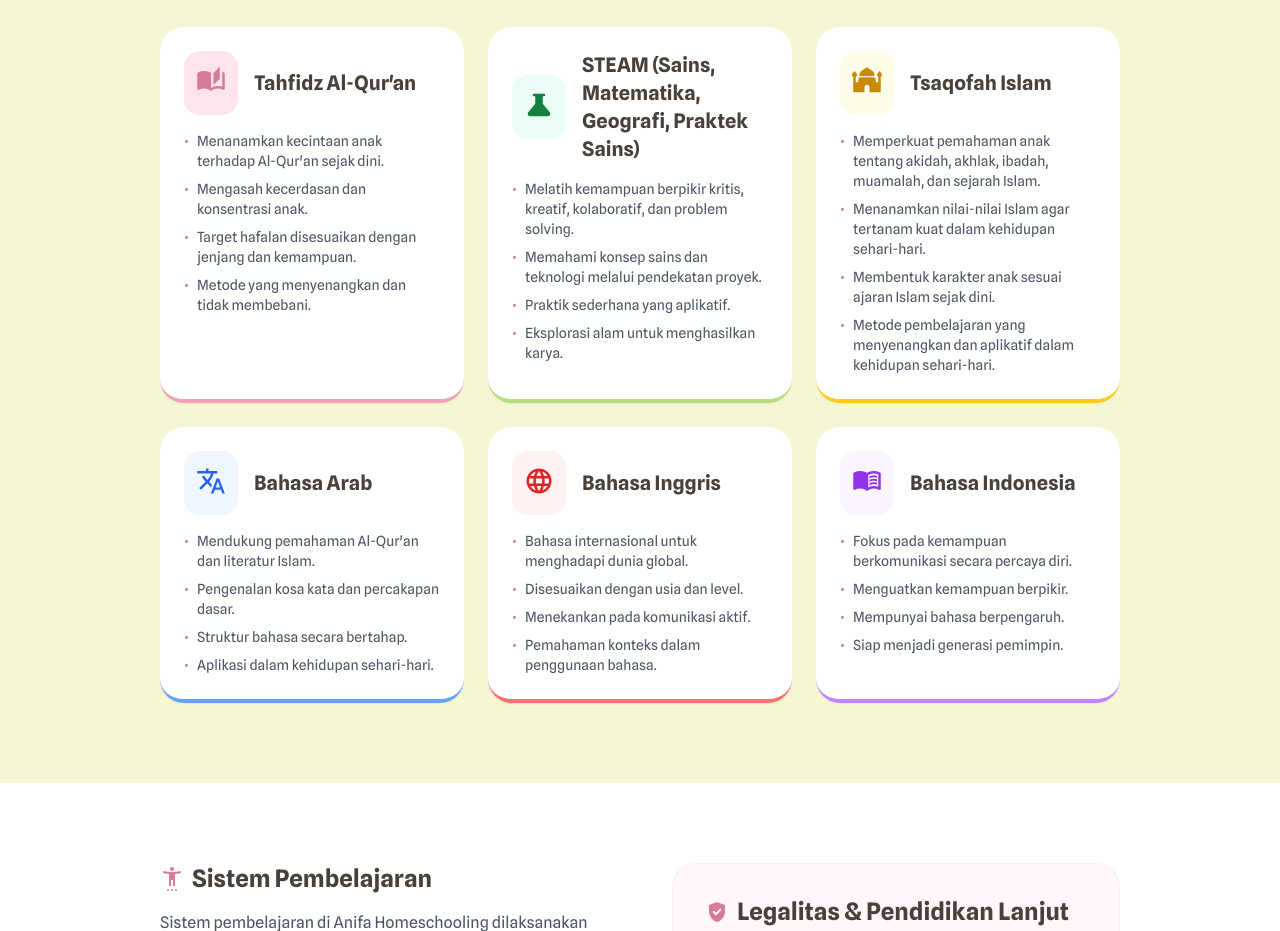
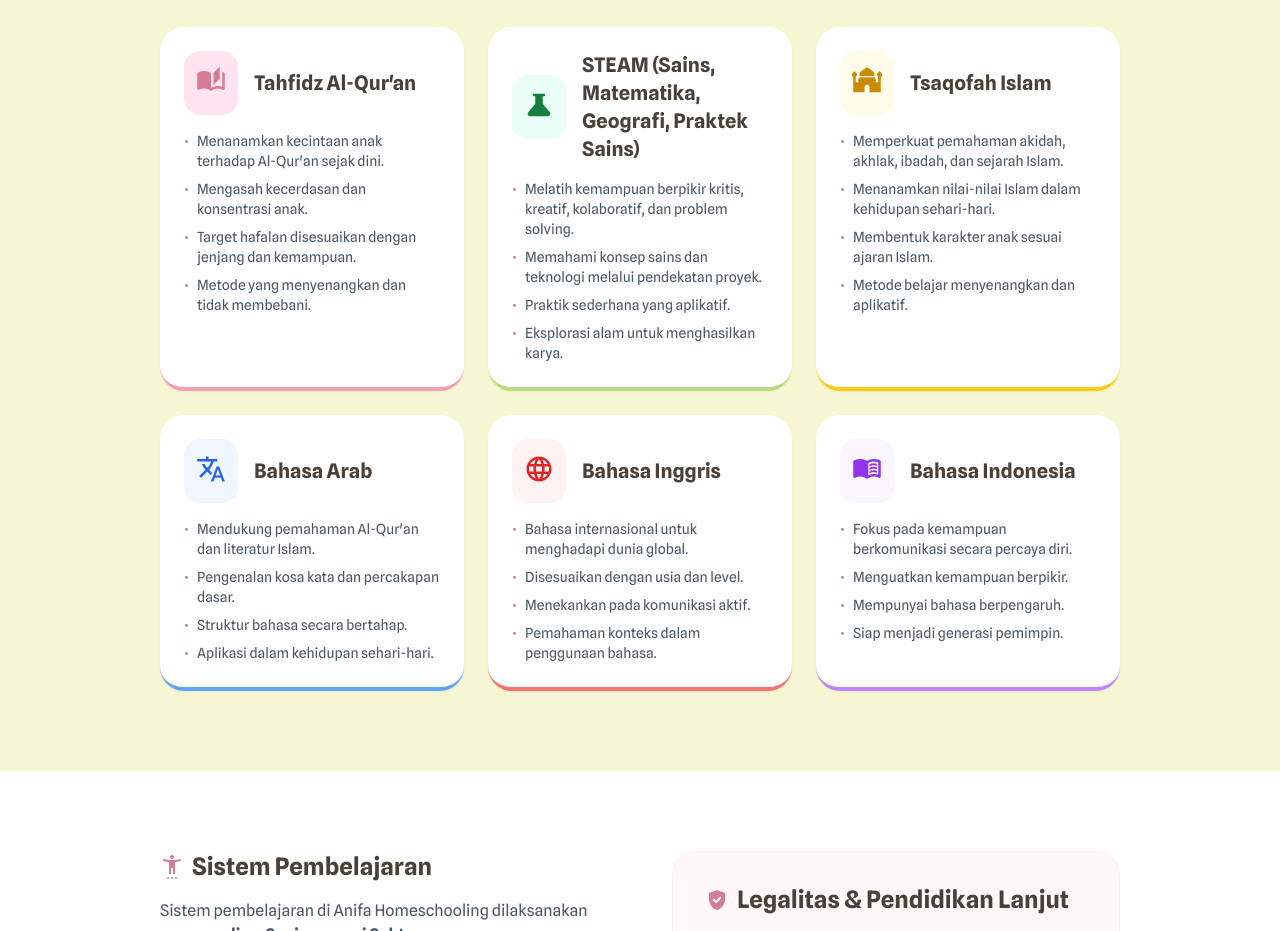
Before and after one commit to wildanfh/anifahomeschooling, a React (Vite) app: page / in a window 1280 px wide. Shown: the part 2860-3791 px from the top of the page. Built offline with nearby package versions, Linux system fonts and the light colour scheme.

Commit message:
change text curriculum

```diff
--- a/src/components/Curriculum.tsx
+++ b/src/components/Curriculum.tsx
@@ -69,10 +69,10 @@ const Curriculum: React.FC = () => {
       icon: 'mosque',
       title: 'Tsaqofah Islam',
       description: [
-        'Memperkuat pemahaman anak tentang akidah, akhlak, ibadah, muamalah, dan sejarah Islam.',
-        'Menanamkan nilai-nilai Islam agar tertanam kuat dalam kehidupan sehari-hari.',
-        'Membentuk karakter anak sesuai ajaran Islam sejak dini.',
-        'Metode pembelajaran yang menyenangkan dan aplikatif dalam kehidupan sehari-hari.'
+        'Memperkuat pemahaman akidah, akhlak, ibadah, dan sejarah Islam.',
+        'Menanamkan nilai-nilai Islam dalam kehidupan sehari-hari.',
+        'Membentuk karakter anak sesuai ajaran Islam.',
+        'Metode belajar menyenangkan dan aplikatif.'
       ],
       bgColor: 'bg-white',
       iconBgColor: 'bg-yellow-50',
```
